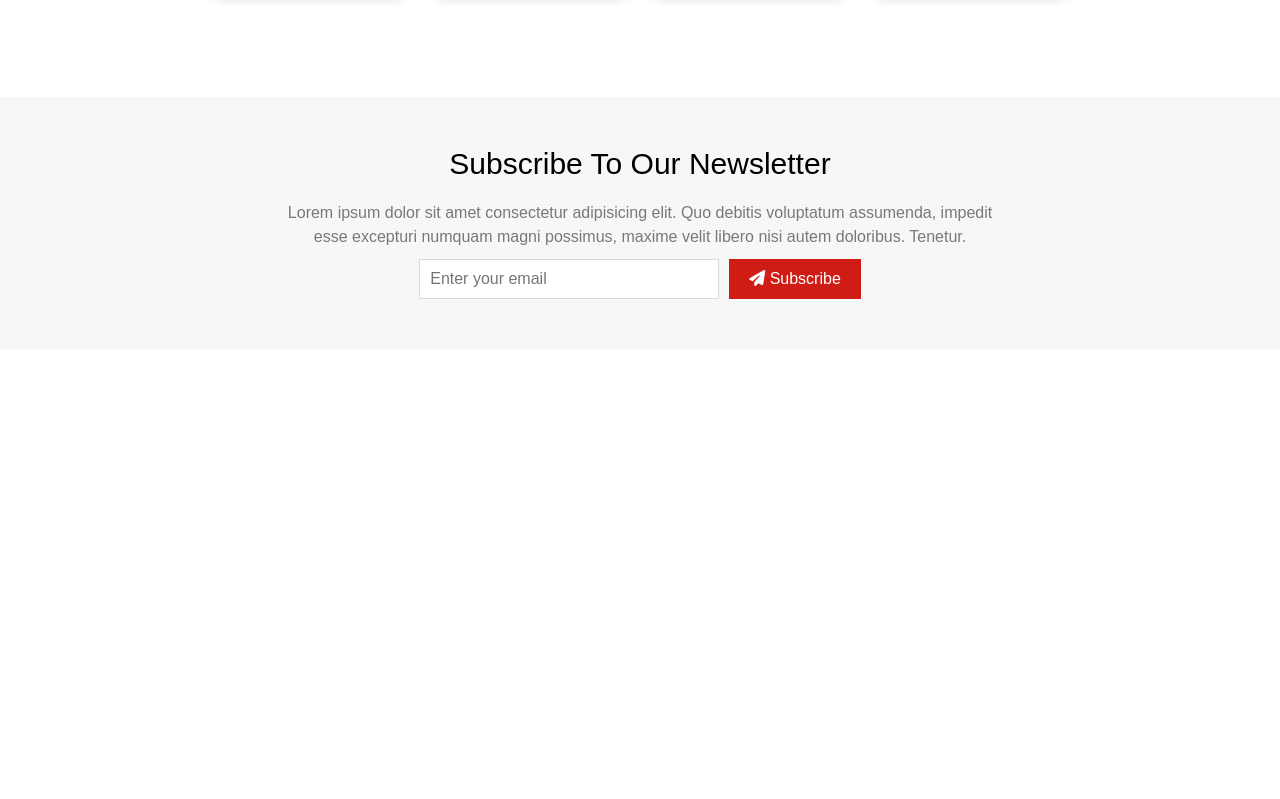
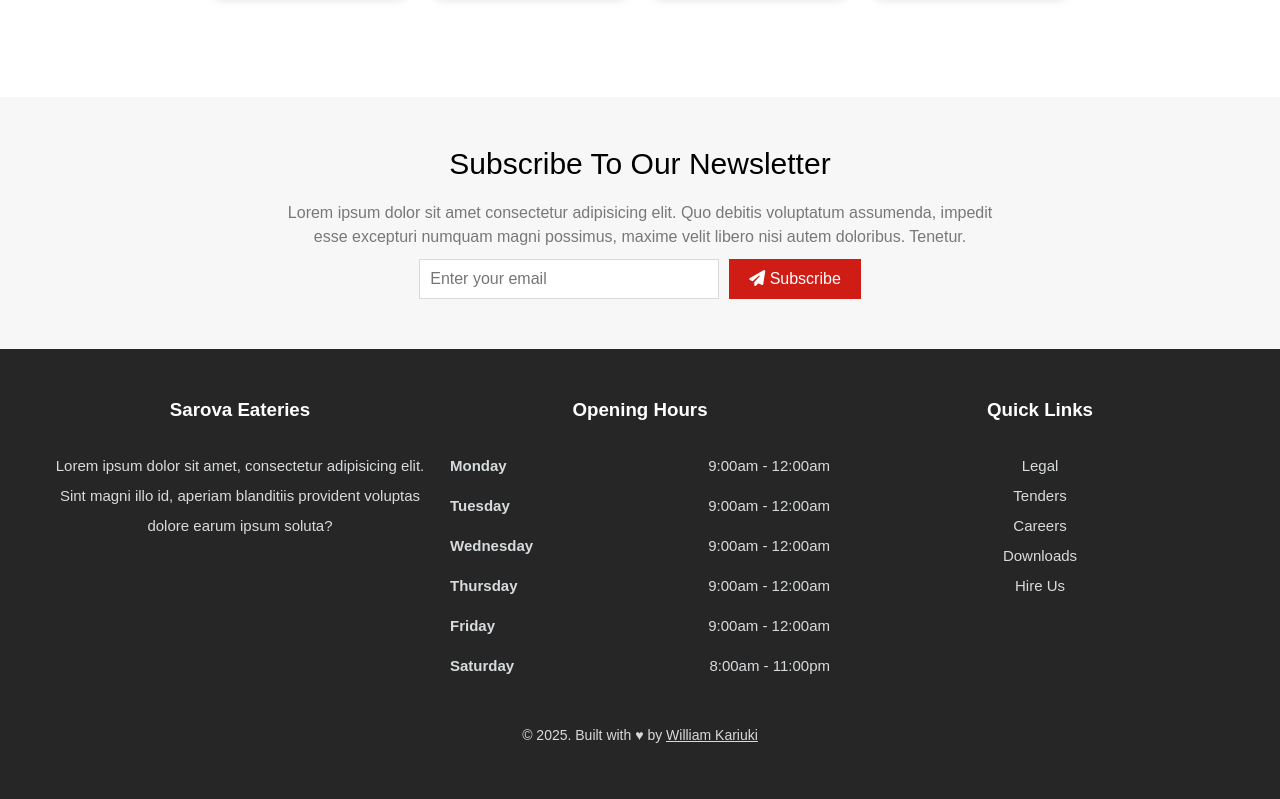
Before and after one commit to Havertz69/sarova, a website built with Vite: page index.html in a window 1280 px wide. Shown: the part 3682-4481 px from the top of the page. Before the commit the page ends 4031 px from the top, so only its background shows below. Built offline with nearby package versions, Linux system fonts and the light colour scheme.

Commit message:
add footer

```diff
--- a/index.html
+++ b/index.html
@@ -432,5 +432,56 @@
       </form>
     </section>
     <!-- End of Newsletter sctn -->
+    <!-- Footer section -->
+    <footer class="footer">
+      <div class="footer-container">
+        <div class="footer-col">
+          <h3 class="footer-title">Sarova Eateries</h3>
+          <p class="footer-text">
+            Lorem ipsum dolor sit amet, consectetur adipisicing elit. Sint magni
+            illo id, aperiam blanditiis provident voluptas dolore earum ipsum
+            soluta?
+          </p>
+        </div>
+        <div class="footer-col">
+          <h3 class="footer-title">Opening Hours</h3>
+          <p class="footer-text opening-hour">
+            <span>monday</span> <span>9:00am - 12:00am</span>
+          </p>
+          <p class="footer-text opening-hour">
+            <span>tuesday</span> <span>9:00am - 12:00am</span>
+          </p>
+          <p class="footer-text opening-hour">
+            <span>wednesday</span> <span>9:00am - 12:00am</span>
+          </p>
+          <p class="footer-text opening-hour">
+            <span>thursday</span> <span>9:00am - 12:00am</span>
+          </p>
+          <p class="footer-text opening-hour">
+            <span>friday</span> <span>9:00am - 12:00am</span>
+          </p>
+          <p class="footer-text opening-hour">
+            <span>saturday</span> <span>8:00am - 11:00pm</span>
+          </p>
+        </div>
+        <div class="footer-col">
+          <h3 class="footer-title">Quick links</h3>
+          <ol class="footer-nav-list">
+            <li class="footer-nav-item">
+              <a href="#" class="footer-text">legal</a>
+              <a href="#" class="footer-text">tenders</a>
+              <a href="#" class="footer-text">careers</a>
+              <a href="#" class="footer-text">downloads</a>
+              <a href="#" class="footer-text">hire us</a>
+            </li>
+          </ol>
+        </div>
+      </div>
+      <p class="footer-copyright footer-text">
+        &copy; 2025. Built with &hearts; by
+        <a href="https://github.com/havertz69">William Kariuki</a>
+      </p>
+    </footer>
+    <!-- Enf of footer -->
   </body>
 </html>
--- a/style.css
+++ b/style.css
@@ -1255,3 +1255,77 @@ body {
 .newsletter-submit-btn:hover {
   background-color: var(--color-primary-light);
 }
+/* End of newsletter styling */
+
+/* Footer styling */
+.footer {
+  background-color: var(--color-black-light);
+  color: var(--color-white);
+  padding: 5rem;
+  text-align: center;
+}
+.footer-container {
+  display: flex;
+  justify-content: space-between;
+  gap: 2rem;
+}
+.footer-col {
+  width: 33%;
+}
+
+@media screen and (max-width: 50em) {
+  .footer-container {
+    flex-direction: column;
+    align-items: center;
+    gap: 5rem;
+  }
+  .footer-col {
+    width: 100%;
+  }
+}
+
+.footer-title {
+  text-transform: capitalize;
+  color: var(--color-white);
+  margin-bottom: 3rem;
+}
+.footer-text {
+  color: var(--color-grey);
+  font-size: 1.5rem;
+  line-height: 2;
+}
+.opening-hour {
+  margin-bottom: 1rem;
+  display: flex;
+  justify-content: space-between;
+}
+
+.opening-hour span:first-child {
+  text-transform: capitalize;
+  font-weight: 900;
+}
+
+.footer-nav-list {
+  list-style: none;
+}
+.footer-nav-item {
+  margin-bottom: 1rem;
+}
+
+.footer-nav-item a {
+  text-decoration: none;
+  text-transform: capitalize;
+  display: block;
+}
+
+.footer-copyright {
+  margin-top: 3rem;
+  text-align: center;
+  font-size: 1.4rem;
+}
+
+.footer-copyright a {
+  color: inherit;
+}
+
+/* enf of footer styling */
```
